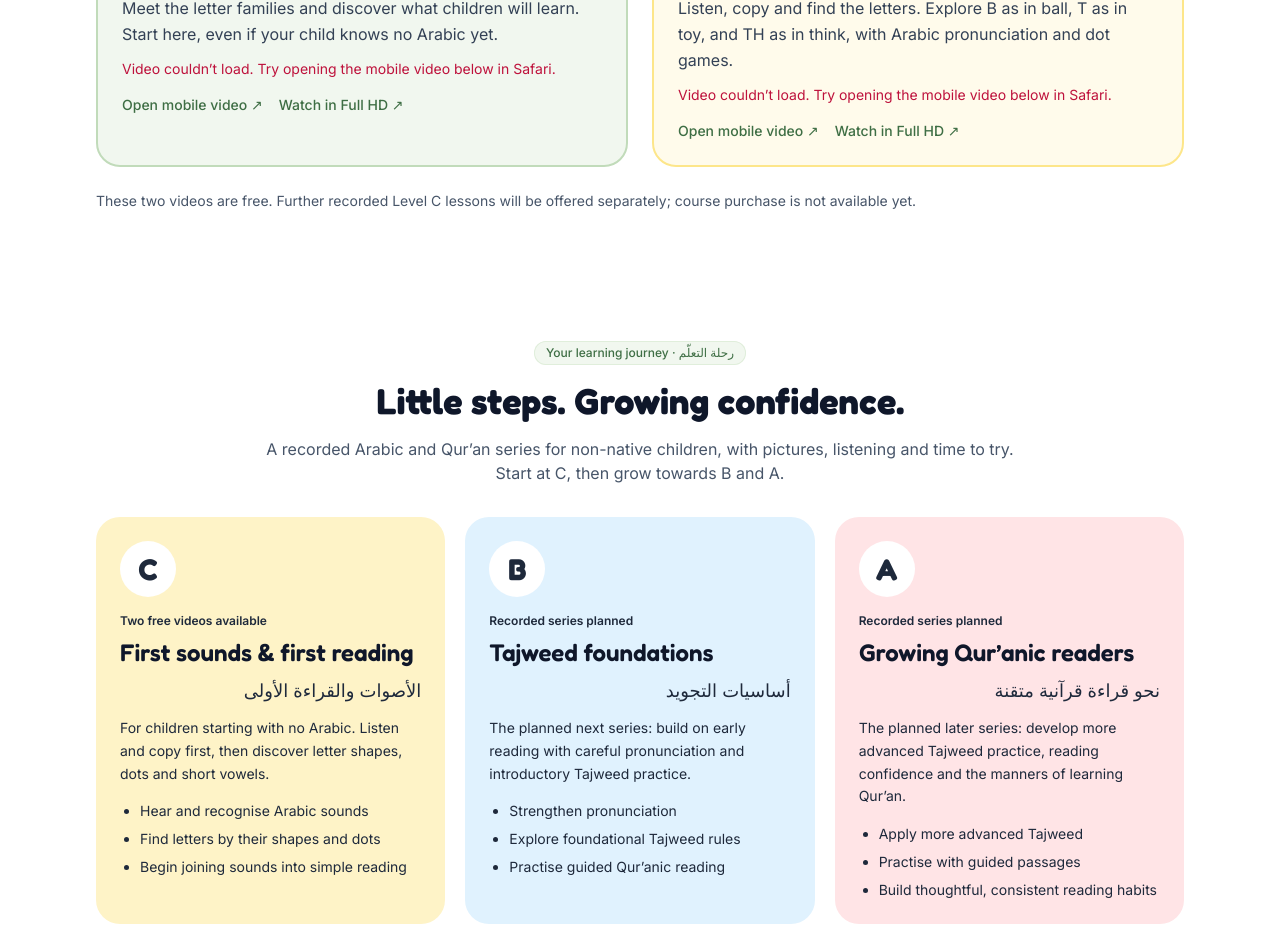
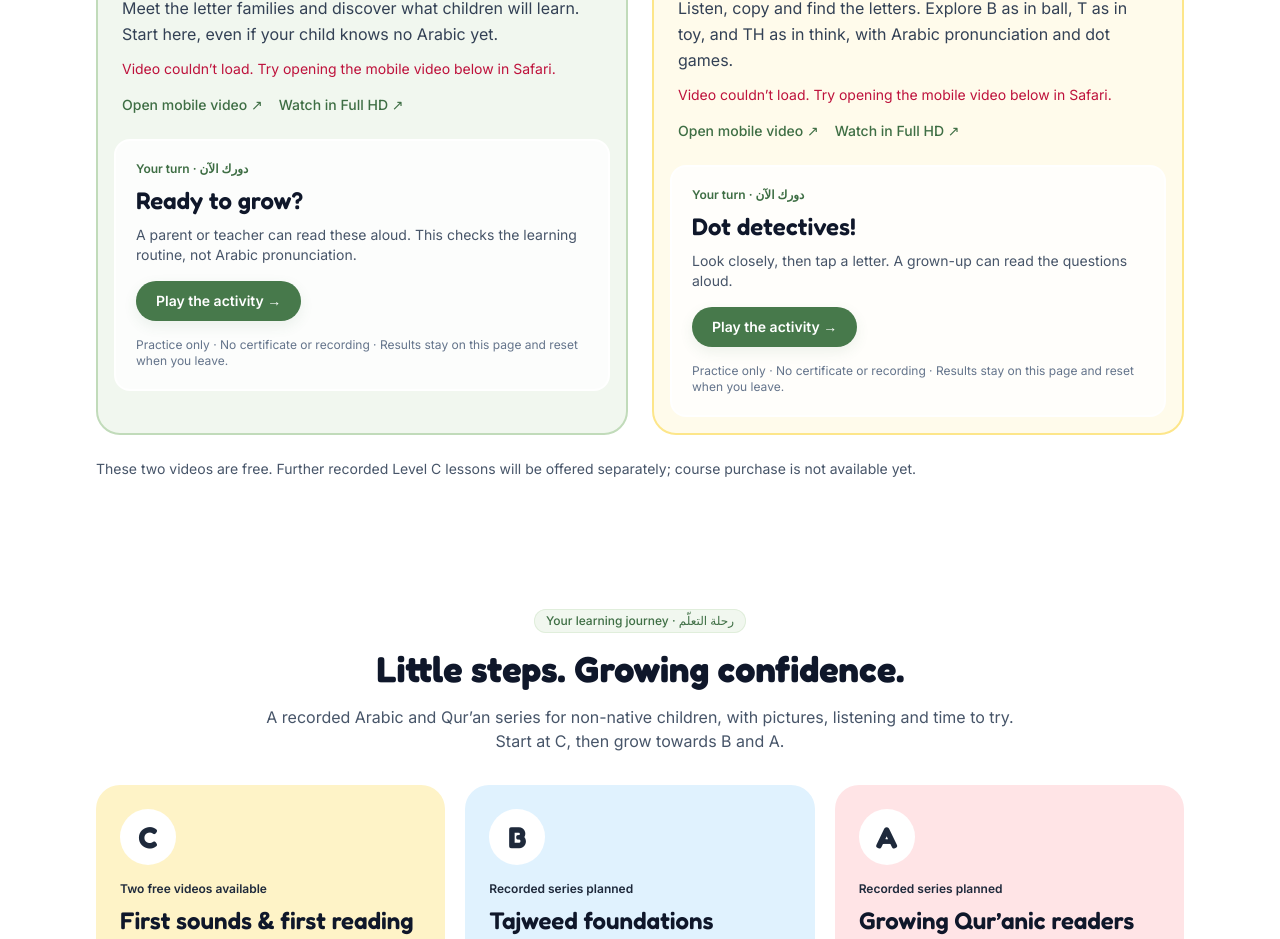
Before and after one commit to DinaElAhl/Pathways-, a React (Vite) app: page /free-sample in a window 1280 px wide. Shown: the part 1220-2159 px from the top of the page. Built offline with nearby package versions, Linux system fonts and the light colour scheme.

Commit message:
feat: add guided self-check activities after free lessons

```diff
--- /dev/null
+++ b/src/components/VideoActivity.jsx
@@ -0,0 +1,39 @@
+import { useState } from 'react'
+import { videoActivities } from '../data/videoActivities.js'
+
+export default function VideoActivity({ lessonId }) {
+  const activity = videoActivities[lessonId]
+  const [started, setStarted] = useState(false)
+  const [index, setIndex] = useState(0)
+  const [selected, setSelected] = useState(null)
+  const [score, setScore] = useState(0)
+  if (!activity) return null
+  const finished = index === activity.questions.length
+  const question = activity.questions[index]
+  const answered = selected !== null
+  const reset = () => { setStarted(true); setIndex(0); setSelected(null); setScore(0) }
+  return <section aria-label={`Activity: ${activity.title}`} data-lesson-activity={lessonId} className="m-4 mt-0 rounded-2xl border-2 border-white bg-white/80 p-5 text-slate-800">
+    <p className="text-xs font-semibold text-brand-700">Your turn · دورك الآن</p>
+    <h4 className="mt-2 font-display text-2xl font-semibold">{activity.title}</h4>
+    <p className="mt-2 text-sm text-slate-600">{activity.description}</p>
+    {!started ? <button type="button" onClick={reset} className="btn-primary mt-4">Play the activity →</button> : finished ? <div role="status" className="mt-4 rounded-xl bg-amber-100 p-4">
+      <h5 className="font-display text-xl font-semibold">You practised every question! 🌱</h5>
+      <p className="mt-2">{score} of {activity.questions.length} correct on this round.</p>
+      <p className="mt-2 text-sm">{score === activity.questions.length ? 'Great noticing! Try the listening practice below.' : 'Keep growing. Replay the examples and try another round.'}</p>
+      <p className="mt-3 text-sm">{activity.practice}</p>
+      <button type="button" className="btn-secondary mt-4" onClick={reset}>Try again ↻</button>
+    </div> : <div className="mt-4">
+      <p className="text-xs text-slate-600">Question {index + 1} of {activity.questions.length}</p>
+      <h5 className="mt-2 text-lg font-semibold" tabIndex={-1} id={`question-${lessonId}`}>{question.prompt}</h5>
+      <div className="mt-3 grid gap-2" role="group" aria-labelledby={`question-${lessonId}`}>
+        {question.choices.map((choice, i) => <button key={`${index}-${i}`} type="button" disabled={answered} onClick={() => { setSelected(i); if (i === question.answer) setScore(value => value + 1) }} className={`min-h-14 rounded-xl border-2 p-3 text-left font-semibold disabled:cursor-default ${answered && i === question.answer ? 'border-brand-500 bg-brand-100' : answered && i === selected ? 'border-rose-400 bg-rose-100' : 'border-sky-200 bg-sky-50 hover:bg-sky-100'} ${lessonId === 'lesson-1' ? 'text-center text-4xl' : 'text-base'}`} lang={lessonId === 'lesson-1' ? 'ar' : 'en'}>{choice}</button>)}
+      </div>
+      {answered && <div role="status" aria-live="polite" className="mt-3 rounded-xl bg-amber-100 p-4">
+        <p className="font-semibold">{selected === question.answer ? 'Yes! Well spotted.' : 'Let’s learn it together.'}</p>
+        <p className="mt-1 text-sm">{question.explanation}</p>
+        <button type="button" className="btn-primary mt-3" onClick={() => { setIndex(value => value + 1); setSelected(null); requestAnimationFrame(() => document.getElementById(`question-${lessonId}`)?.focus()) }}>{index + 1 === activity.questions.length ? 'See my progress →' : 'Next question →'}</button>
+      </div>}
+    </div>}
+    <p className="mt-4 text-xs text-slate-500">Practice only · No certificate or recording · Results stay on this page and reset when you leave.</p>
+  </section>
+}
--- a/src/components/VideoPreviews.jsx
+++ b/src/components/VideoPreviews.jsx
@@ -1,5 +1,6 @@
 import { videoPreviews } from '../data/videoPreviews.js'
 import { useState } from 'react'
+import VideoActivity from './VideoActivity.jsx'
 
 export default function VideoPreviews() {
   const [errors, setErrors] = useState({})
@@ -17,6 +18,7 @@ export default function VideoPreviews() {
         {errors[v.id] && <p role="alert" className="mt-3 text-sm text-rose-700">Video couldn’t load. Try opening the mobile video below in Safari.</p>}
         <div className="mt-4 flex flex-wrap gap-4 text-sm"><a className="link" href={mobileVideo(v)}>Open mobile video ↗</a><a className="link" href={import.meta.env.BASE_URL+v.video}>Watch in Full HD ↗</a></div>
       </div>
+      <VideoActivity lessonId={v.id} />
     </article>)}</div>
     <p className="mt-6 text-sm text-slate-600">These two videos are free. Further recorded Level C lessons will be offered separately; course purchase is not available yet.</p>
   </section>
--- /dev/null
+++ b/src/data/videoActivities.js
@@ -0,0 +1,24 @@
+export const videoActivities = {
+  introduction: {
+    title: 'Ready to grow?',
+    description: 'A parent or teacher can read these aloud. This checks the learning routine, not Arabic pronunciation.',
+    questions: [
+      { prompt: 'What do we do when we hear a new sound?', choices: ['Listen, then have a turn', 'Rush past it', 'Only read the English'], answer: 0, explanation: 'Listen carefully, pause the video, and try the Arabic sound.' },
+      { prompt: 'Do you need to know Arabic before Level C?', choices: ['Yes, every letter', 'No — we start together'], answer: 1, explanation: 'Level C begins with sounds and letters. You can start with no Arabic.' },
+      { prompt: 'A sound feels tricky. What can we do?', choices: ['Never try again', 'Replay and practise slowly'], answer: 1, explanation: 'Replay the example and take a small turn. Ask a teacher for help when needed.' },
+    ],
+    practice: 'Choose one sound from the introduction. Replay it, listen, and copy it together.',
+  },
+  'lesson-1': {
+    title: 'Dot detectives!',
+    description: 'Look closely, then tap a letter. A grown-up can read the questions aloud.',
+    questions: [
+      { prompt: 'Find the letter with ONE dot BELOW.', choices: ['ت', 'ب', 'ث'], answer: 1, explanation: 'ب has one dot below. That is bāʾ, the B sound.' },
+      { prompt: 'Find the letter with TWO dots ABOVE.', choices: ['ث', 'ب', 'ت'], answer: 2, explanation: 'ت has two dots above. That is tāʾ, the T sound.' },
+      { prompt: 'Find the letter with THREE dots ABOVE.', choices: ['ث', 'ت', 'ب'], answer: 0, explanation: 'ث has three dots above. That is thāʾ, the TH sound as in “think”.' },
+      { prompt: 'Which letter matches the B sound in “ball”?', choices: ['ب', 'ث', 'ت'], answer: 0, explanation: 'ب matches the B sound. Replay the lesson to hear the Arabic example.' },
+      { prompt: 'Which letter matches TH in “think”?', choices: ['ت', 'ث', 'ب'], answer: 1, explanation: 'ث matches TH in “think”. English words are memory helpers; copy the Arabic model in the video.' },
+    ],
+    practice: 'Point to ب ت ث and copy each sound from the lesson. This activity checks recognition; a teacher should help check pronunciation.',
+  },
+}
```
